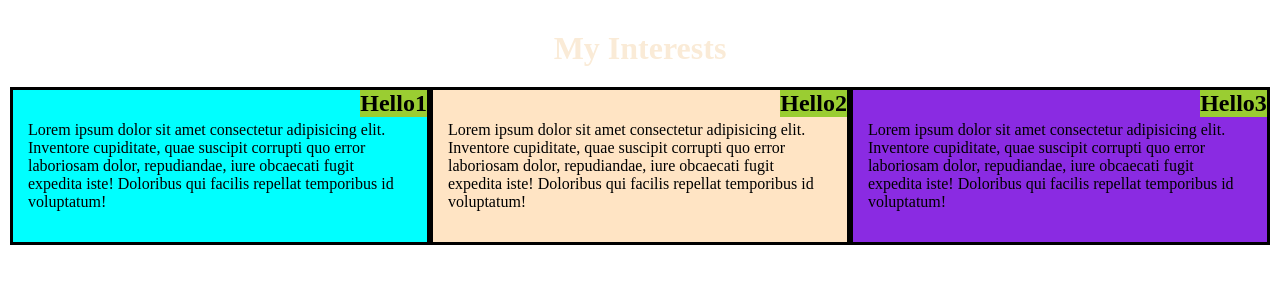
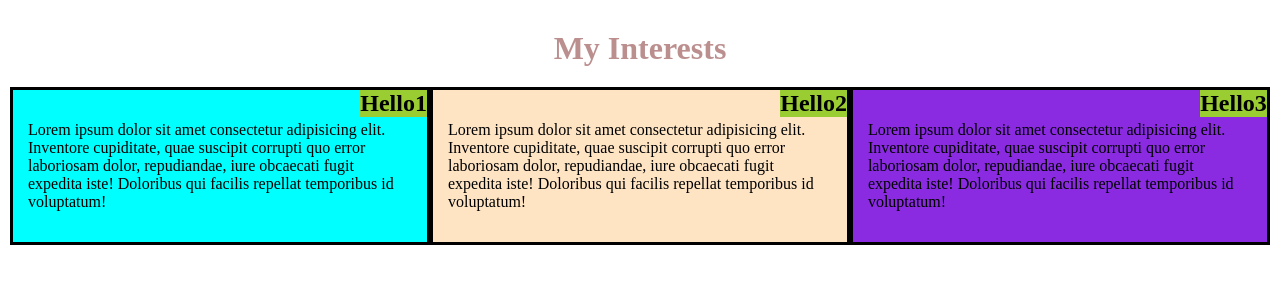
Before and after one commit to DevAavash/module2exercise, a plain HTML site: page index.html in a window 1280 px wide. Drawn offline with Linux system fonts and the light colour scheme.

Commit message:
Add files via upload

```diff
--- a/style.css
+++ b/style.css
@@ -13,7 +13,7 @@
 
 h1 {
   text-align: center;
-  color: antiquewhite;
+  color: rosybrown;
   margin: 20px 0;
 
 }
```
